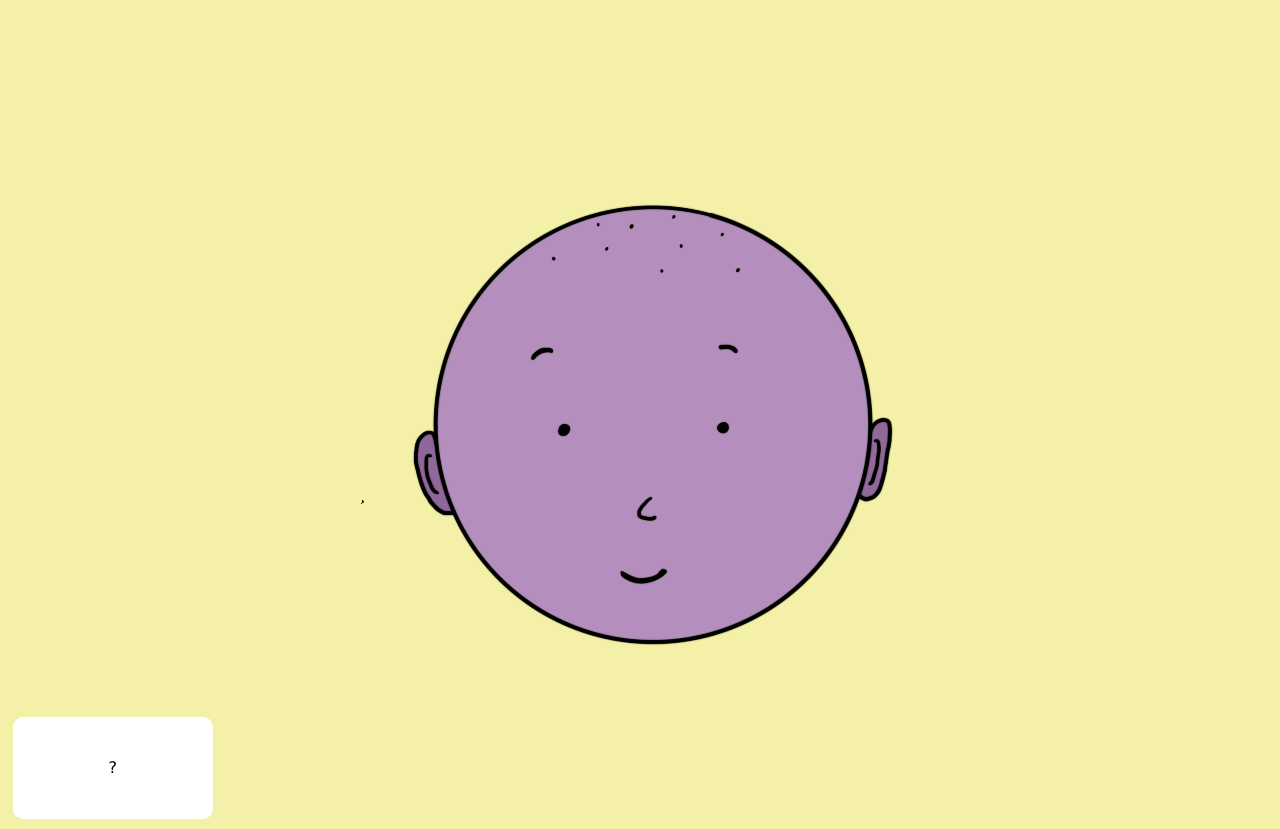
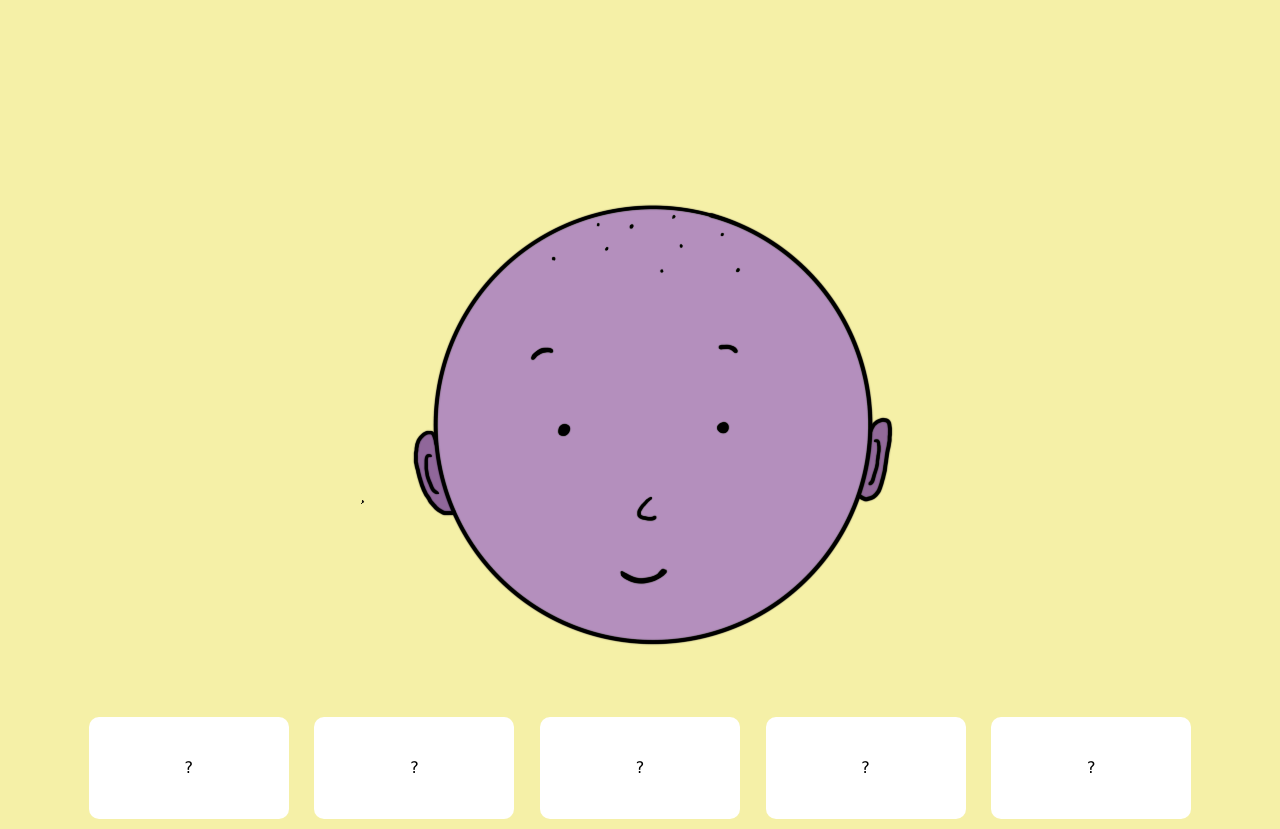
Before and after one commit to dqwins/Exercise_3_dw, a plain HTML site: page index.html in a window 1280 px wide. Shown: the part 81-910 px from the top of the page. Drawn offline with nearby package versions, Linux system fonts and the light colour scheme.

Commit message:
wrap change

```diff
--- a/css/stylesheet.css
+++ b/css/stylesheet.css
@@ -14,6 +14,13 @@ body {
     display: flex;
     flex-direction: column;
     background-color: rgb(245, 240, 167);
+}
+
+.wrap {
+    margin: auto;
+    display: flex;
+    flex-wrap: wrap;
+    justify-content: center;
 }
 
 .box {
```
